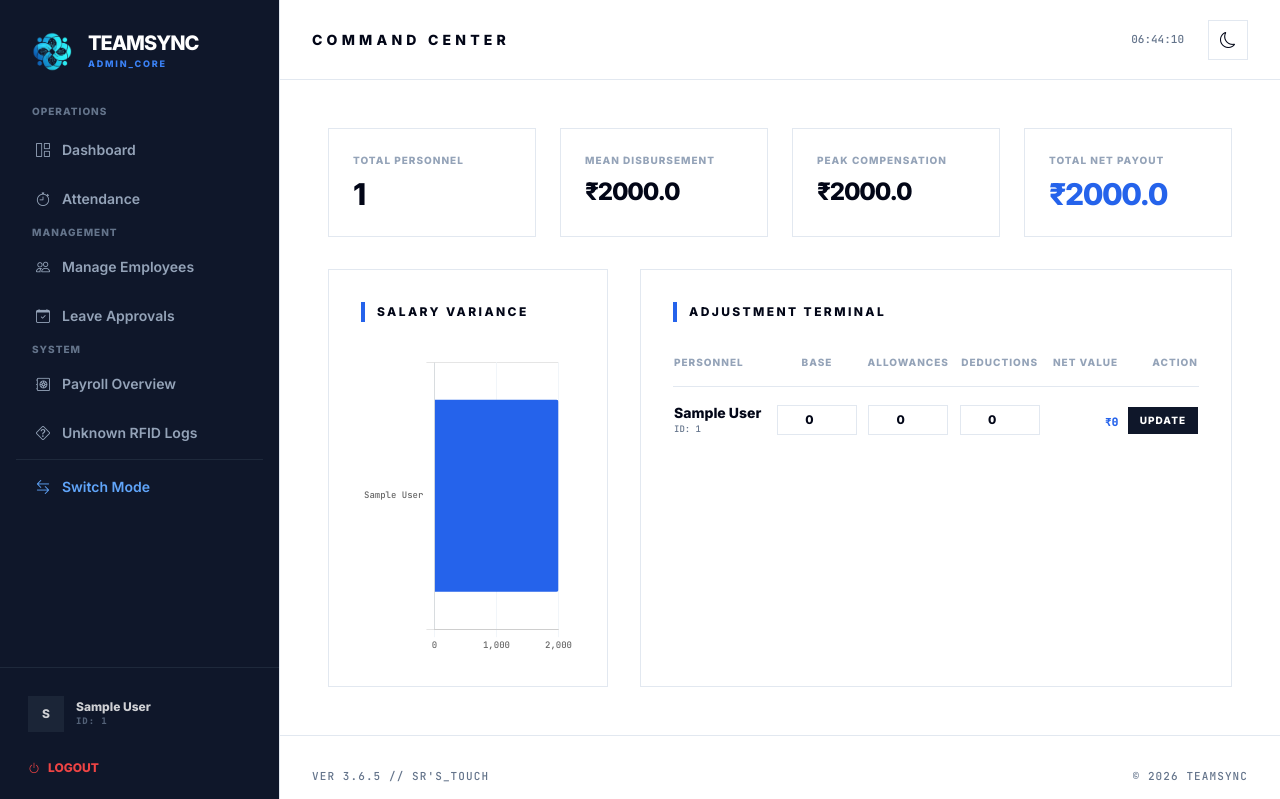
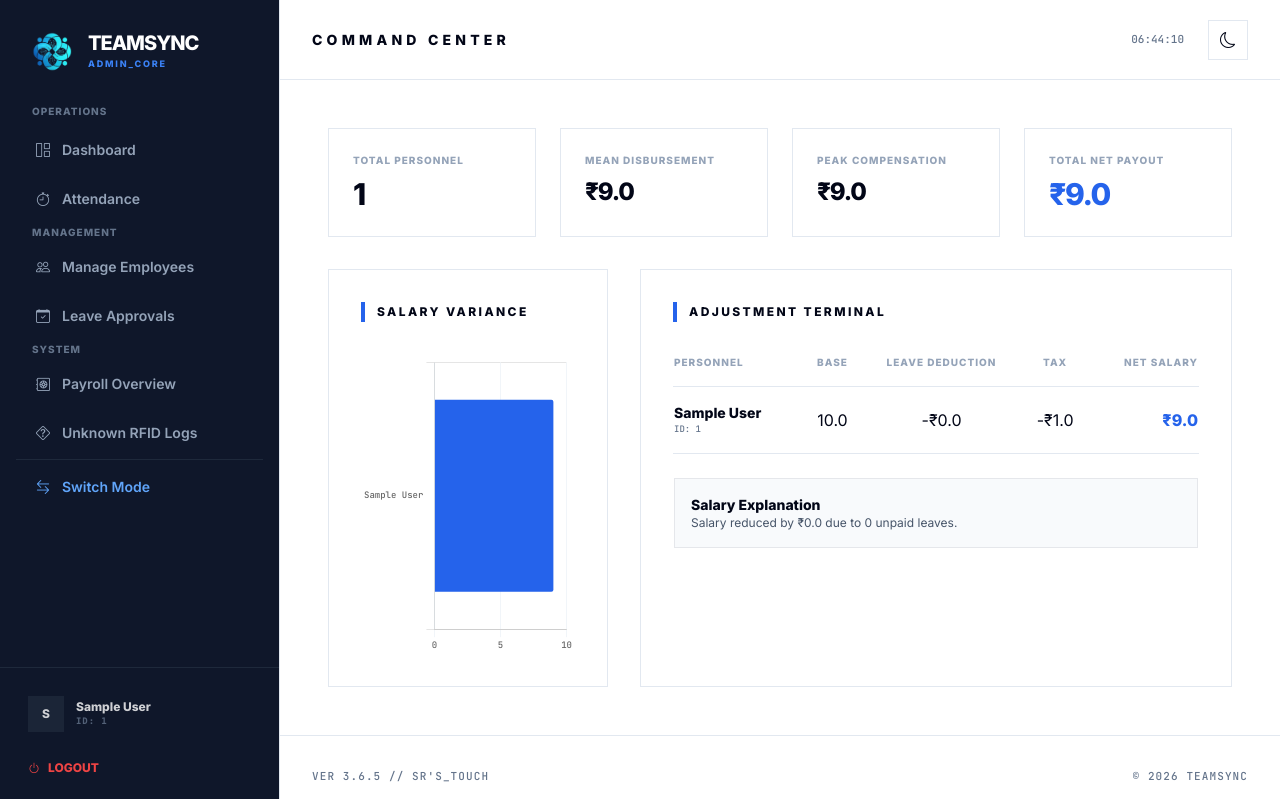
Before and after one commit to akilan97272/Employee-Management-Dashboard, a FastAPI app: page /admin/payroll in a window 1280 px wide. Shown: the top 799 px of the page. Run offline with FastAPI, Linux system fonts and the light colour scheme; a user stored in the database is signed in; tables that the repository leaves empty hold one stand-in row (values such as "Sample post"); some libraries are stand-ins or nearby versions.

Commit message:
payroll new features added

```diff
--- a/main.py
+++ b/main.py
@@ -6,7 +6,7 @@ from sqlalchemy.orm import Session
 from database import SessionLocal, get_db, engine, Base
 from models import User, Attendance, RemovedEmployee, UnknownRFID, Room, Department, Task, LeaveRequest, TeamMember
 from auth import authenticate_user, hash_password
-from sqlalchemy import func
+from sqlalchemy import func, extract
 import random
 import string
 import datetime
@@ -28,7 +28,7 @@ scheduler = BackgroundScheduler()
 from models import (
     User, Attendance, RemovedEmployee, UnknownRFID, Room, Department,
     Task, LeaveRequest, Team, Project, ProjectTask, ProjectAssignment,
-    ProjectTaskAssignee, AttendanceLog, AttendanceDaily
+    ProjectTaskAssignee, AttendanceLog, AttendanceDaily, Payroll
 )
 from team_scheduler import auto_assign_leaders
 
@@ -62,6 +62,111 @@ def get_current_user(request: Request, db: Session = Depends(get_db)):
     if not user:
         raise HTTPException(status_code=401, detail="User not found")
     return user
+
+
+def calculate_monthly_payroll(db, emp, month, year):
+    # First, check for an existing persisted payroll for this employee/month/year
+    try:
+        existing = db.query(Payroll).filter(
+            Payroll.employee_id == emp.employee_id,
+            Payroll.month == month,
+            Payroll.year == year
+        ).first()
+    except Exception:
+        existing = None
+
+    if existing:
+        return {
+            "present_days": existing.present_days,
+            "leave_days": existing.leave_days,
+            "unpaid_leaves": existing.unpaid_leaves,
+            "base_salary": round(existing.base_salary, 2),
+            "leave_deduction": round(existing.leave_deduction, 2),
+            "tax": round(existing.tax, 2),
+            "net_salary": round(existing.net_salary, 2),
+            "explanation": existing.explanation,
+            "locked": bool(existing.locked),
+            "generated_at": existing.created_at
+        }
+
+    # 1️⃣ Present days (from AttendanceDaily)
+    present_days = db.query(func.count()).filter(
+        AttendanceDaily.user_id == emp.id,
+        AttendanceDaily.status.in_("PRESENT", "LATE") if False else AttendanceDaily.status.in_(["PRESENT", "LATE"]),
+        extract("month", AttendanceDaily.date) == month,
+        extract("year", AttendanceDaily.date) == year
+    ).scalar() or 0
+
+    # 2️⃣ Approved leaves
+    leave_days = db.query(func.count()).filter(
+        LeaveRequest.employee_id == emp.employee_id,
+        LeaveRequest.status == "Approved",
+        extract("month", LeaveRequest.start_date) == month,
+        extract("year", LeaveRequest.start_date) == year
+    ).scalar() or 0
+
+    # 3️⃣ Salary rules
+    WORKING_DAYS = 22
+    per_day_salary = (emp.base_salary or 0.0) / WORKING_DAYS if WORKING_DAYS else 0.0
+
+    unpaid_leaves = max(0, (leave_days or 0) - (emp.paid_leaves_allowed or 0))
+    leave_deduction = unpaid_leaves * per_day_salary
+
+    gross_salary = (emp.base_salary or 0.0) - leave_deduction
+    tax = gross_salary * ((emp.tax_percentage or 0.0) / 100.0)
+    allowances = getattr(emp, 'allowances', 0) or 0
+    deductions = getattr(emp, 'deductions', 0) or 0
+    net_salary = gross_salary - tax + allowances - deductions
+
+    # Explanation text for UI
+    base_salary_val = round(emp.base_salary or 0.0, 2)
+    leave_deduction_val = round(leave_deduction, 2)
+    tax_val = round(tax, 2)
+    tax_percentage = emp.tax_percentage or 0.0
+
+    explanation = f"""
+Base Salary: ₹{base_salary_val}
+Unpaid Leaves: {unpaid_leaves}
+Leave Deduction: ₹{leave_deduction_val}
+Tax ({tax_percentage}%): ₹{tax_val}
+"""
+
+    # Persist the generated payroll record so it's locked for future reads
+    payroll_rec = Payroll(
+        employee_id=emp.employee_id,
+        month=month,
+        year=year,
+        present_days=present_days,
+        leave_days=leave_days,
+        unpaid_leaves=unpaid_leaves,
+        base_salary=emp.base_salary or 0.0,
+        leave_deduction=leave_deduction,
+        tax=tax,
+        allowances=allowances,
+        deductions=deductions,
+        net_salary=round(net_salary, 2),
+        explanation=explanation,
+        locked=True
+    )
+    try:
+        db.add(payroll_rec)
+        db.commit()
+        db.refresh(payroll_rec)
+    except Exception:
+        db.rollback()
+
+    return {
+        "present_days": present_days,
+        "leave_days": leave_days,
+        "unpaid_leaves": unpaid_leaves,
+        "base_salary": base_salary_val,
+        "leave_deduction": leave_deduction_val,
+        "tax": tax_val,
+        "net_salary": round(net_salary, 2),
+        "explanation": explanation,
+        "locked": True,
+        "generated_at": payroll_rec.created_at if hasattr(payroll_rec, 'created_at') else None
+    }
 
 @app.get("/", response_class=HTMLResponse)
 async def login_page(request: Request):
@@ -204,6 +309,26 @@ async def remove_employee(request: Request, employee_id: str = Form(...), user:
     db.commit()
     return {"status": "removed", "message": "Employee removed"}
 
+
+@app.post("/admin/set_base_salary")
+async def set_base_salary(
+    employee_id: str = Form(...),
+    base_salary: float = Form(...),
+    user: User = Depends(get_current_user),
+    db: Session = Depends(get_db)
+):
+    if user.role != "admin":
+        raise HTTPException(status_code=403)
+
+    emp = db.query(User).filter(User.employee_id == employee_id).first()
+    if not emp:
+        raise HTTPException(status_code=404, detail="Employee not found")
+
+    emp.base_salary = base_salary
+    db.commit()
+
+    return RedirectResponse("/admin/manage_employees", status_code=303)
+
 #-----------------------------------------
 #ADMIN - MANAGE EMPLOYEE ROUTE
 #-----------------------------------------
@@ -232,6 +357,57 @@ async def admin_manage_employees(request: Request,
         "search": search,
         "current_year": datetime.datetime.utcnow().year
         })
+
+@app.post("/admin/update_employee")
+async def admin_update_employee(request: Request,
+                                 employee_id: str = Form(...),
+                                 name: Optional[str] = Form(None),
+                                 email: Optional[str] = Form(None),
+                                 department: Optional[str] = Form(None),
+                                 role: Optional[str] = Form(None),
+                                 base_salary: Optional[float] = Form(None),
+                                 paid_leaves_allowed: Optional[int] = Form(None),
+                                 tax_percentage: Optional[float] = Form(None),
+                                 user: User = Depends(get_current_user),
+                                 db: Session = Depends(get_db)):
+    if user.role != "admin":
+        raise HTTPException(status_code=403, detail="Access denied")
+
+    emp = db.query(User).filter(User.employee_id == employee_id).first()
+    if not emp:
+        raise HTTPException(status_code=404, detail="Employee not found")
+
+    # Update editable fields if provided
+    if name is not None:
+        emp.name = name
+    if email is not None:
+        emp.email = email
+    if department is not None:
+        emp.department = department
+    if role is not None:
+        emp.role = role
+
+    # Payroll related fields
+    try:
+        if base_salary is not None:
+            emp.base_salary = float(base_salary)
+    except Exception:
+        pass
+
+    try:
+        if paid_leaves_allowed is not None:
+            emp.paid_leaves_allowed = int(paid_leaves_allowed)
+    except Exception:
+        pass
+
+    try:
+        if tax_percentage is not None:
+            emp.tax_percentage = float(tax_percentage)
+    except Exception:
+        pass
+
+    db.commit()
+    return RedirectResponse(url="/admin/manage_employees", status_code=303)
 
 # ----------------------------------------
 # ADMIN TEAM MANAGEMENT ROUTES
@@ -336,32 +512,7 @@ async def assign_team_member(
         db.commit()
 
     return RedirectResponse("/admin/manage_teams", status_code=303)
-#-----------------------------------------
-#ADMIN - PAYROLL UPDATE ROUTE
-#-----------------------------------------
-
-@app.post("/admin/update_salary")
-async def update_salary(
-    employee_id: str = Form(...),
-    basic_salary: float = Form(...),
-    allowances: float = Form(...),
-    deductions: float = Form(...),
-    user: User = Depends(get_current_user),
-    db: Session = Depends(get_db)
-):
-    if user.role != "admin":
-        raise HTTPException(status_code=403, detail="Access denied")
-
-    emp = db.query(User).filter(User.employee_id == employee_id).first()
-    if not emp:
-        raise HTTPException(status_code=404, detail="Employee not found")
-
-    emp.basic_salary = basic_salary
-    emp.allowances = allowances
-    emp.deductions = deductions
-    db.commit()
-
-    return RedirectResponse("/admin/payroll", status_code=303)
+# (Payroll update route removed)
 
 #-----------------------------------------
 #ADMIN - EMPLOYEE DETAILS ROUTE
@@ -454,43 +605,39 @@ async def remove_room(request: Request, room_id: str = Form(...), user: User = D
 @app.get("/admin/payroll", response_class=HTMLResponse)
 async def admin_payroll(
     request: Request,
+    month: int = datetime.date.today().month,
+    year: int = datetime.date.today().year,
     user: User = Depends(get_current_user),
     db: Session = Depends(get_db)
 ):
     if user.role != "admin":
-        raise HTTPException(status_code=403, detail="Access denied")
+        raise HTTPException(status_code=403)
 
     employees = db.query(User).filter(User.is_active == True).all()
-    payroll_data = []
+    payroll = []
 
     for emp in employees:
-        total_hours = db.query(func.sum(Attendance.duration)).filter(
-            Attendance.employee_id == emp.employee_id
-        ).scalar() or 0
-
-        salary = total_hours * 200  # ₹200/hour
-
-        payroll_data.append({
+        data = calculate_monthly_payroll(db, emp, month, year)
+        payroll.append({
             "name": emp.name,
             "employee_id": emp.employee_id,
-            "total_hours": round(total_hours, 2),
-            "salary": round(salary, 2)
+            **data
         })
 
-    total_salary = sum(p["salary"] for p in payroll_data)
-    avg_salary = round(total_salary / len(payroll_data), 2) if payroll_data else 0
-    max_salary = max((p["salary"] for p in payroll_data), default=0)
+    total_salary = sum(p["net_salary"] for p in payroll)
+    avg_salary = round(total_salary / len(payroll), 2) if payroll else 0
+    max_salary = max((p["net_salary"] for p in payroll), default=0)
 
     return templates.TemplateResponse(
         "admin/admin_payroll.html",
         {
             "request": request,
             "user": user,
-            "payroll": payroll_data,
-            "total_salary": total_salary,
+            "payroll": payroll,
+            "total_salary": round(total_salary, 2),
             "avg_salary": avg_salary,
             "max_salary": max_salary,
-            "current_year": datetime.datetime.utcnow().year
+            "current_year": year
         }
     )
 
@@ -975,6 +1122,10 @@ async def employee_payslips_page(request: Request,
                                            "current_year": current_year,
                                            "month": current_year,
                                            "year": current_year})
+    # Use the shared payroll engine
+    payroll = calculate_monthly_payroll(db, user, month, year)
+
+    # Keep total_hours for compatibility/diagnostics
     start_date = datetime.datetime(year, month, 1)
     end_date = datetime.datetime(year, month, monthrange(year, month)[1], 23, 59, 59)
     total_hours = db.query(func.sum(Attendance.duration)).filter(
@@ -982,17 +1133,13 @@ async def employee_payslips_page(request: Request,
         Attendance.entry_time >= start_date,
         Attendance.entry_time <= end_date
     ).scalar() or 0
-    gross_salary = round(total_hours * 200, 2)
-    # Leave count
-    leave_count = db.query(func.count(LeaveRequest.id)).filter(
-        LeaveRequest.employee_id == user.employee_id,
-        LeaveRequest.status == "approved",
-        LeaveRequest.start_date >= start_date,
-        LeaveRequest.end_date <= end_date
-    ).scalar() or 0
-    leave_deduction = round(leave_count * 500, 2)   # ₹500 fine per leave
-    tax_deduction = round(gross_salary * 0.10, 2)
-    net_salary = round(gross_salary - leave_deduction - tax_deduction, 2)
+
+    # Map payroll values for the template (backwards-compatible keys)
+    gross_salary = payroll.get("base_salary")
+    leave_deduction = payroll.get("leave_deduction")
+    tax_deduction = payroll.get("tax")
+    net_salary = payroll.get("net_salary")
+
     return templates.TemplateResponse("employee/employee_payslips.html",
                                       {"request": request, "user": user,
                                        "computed": True,
@@ -1001,6 +1148,7 @@ async def employee_payslips_page(request: Request,
                                        "tax_deduction": tax_deduction,
                                        "leave_deduction": leave_deduction,
                                        "net_salary": net_salary,
+                                       "payroll": payroll,
                                        "current_year": current_year,
                                        "month": month,
                                        "year": year})
@@ -1211,6 +1359,45 @@ async def month_hours(user: User = Depends(get_current_user), db: Session = Depe
 # SCHEDULER SETUP
 # ----------------------------------------
 
+
+def mark_absent():
+    """Mark users with no AttendanceDaily record today as ABSENT.
+
+    This runs as a scheduled job (23:59 daily).
+    """
+    db = SessionLocal()
+    try:
+        today = datetime.date.today()
+
+        all_users = db.query(User).filter(User.is_active == True).all()
+        present_rows = db.query(AttendanceDaily.user_id).filter(
+            AttendanceDaily.date == today
+        ).all()
+
+        present_ids = {p[0] for p in present_rows}
+
+        for u in all_users:
+            if u.id not in present_ids:
+                # Ensure we don't duplicate if another process added it concurrently
+                exists = db.query(AttendanceDaily).filter(
+                    AttendanceDaily.user_id == u.id,
+                    AttendanceDaily.date == today
+                ).first()
+                if not exists:
+                    db.add(AttendanceDaily(
+                        user_id=u.id,
+                        date=today,
+                        status="ABSENT"
+                    ))
+
+        db.commit()
+    except Exception:
+        db.rollback()
+        raise
+    finally:
+        db.close()
+
+
 def scheduler_loop():
     while True:
         auto_assign_leaders()
@@ -1219,6 +1406,8 @@ def scheduler_loop():
 @app.on_event("startup")
 def start_scheduler():
     scheduler.add_job(auto_assign_leaders, 'interval', minutes=5, id="leader_job")
+    # Schedule daily absent marking at 23:59
+    scheduler.add_job(mark_absent, 'cron', hour=23, minute=59, id="mark_absent_job")
     scheduler.start()
 
 @app.on_event("shutdown")
--- a/templates/admin/admin_payroll.html
+++ b/templates/admin/admin_payroll.html
@@ -52,10 +52,10 @@
                     <tr class="border-b border-[var(--border)] text-[10px] font-black uppercase tracking-widest text-slate-400">
                         <th class="pb-4">Personnel</th>
                         <th class="pb-4 text-center">Base</th>
-                        <th class="pb-4 text-center">Allowances</th>
-                        <th class="pb-4 text-center">Deductions</th>
-                        <th class="pb-4 text-right">Net Value</th>
-                        <th class="pb-4 text-right">Action</th>
+                        <th class="pb-4 text-center">Leave Deduction</th>
+                        <th class="pb-4 text-center">Tax</th>
+                        <th class="pb-4 text-right">Net Salary</th>
+
                     </tr>
                 </thead>
                 <tbody class="divide-y divide-[var(--border)]">
@@ -66,36 +66,23 @@
                             <p class="executive-mono text-[9px] text-slate-500 uppercase">ID: {{ p.employee_id }}</p>
                         </td>
 
-                        <form method="post" action="/admin/update_salary" class="contents">
-                            <input type="hidden" name="employee_id" value="{{ p.employee_id }}">
+                          <td class="py-4 text-center">{{ p.base_salary | round(2) }}</td>
 
-                            <td class="py-4 text-center">
-                                <input type="number" step="0.01" name="basic_salary" value="{{ p.basic_salary | default(0) }}"
-                                       class="w-20 bg-[var(--bg)] border border-[var(--border)] p-1.5 text-xs font-bold text-center outline-none focus:border-blue-600">
-                            </td>
+                          <td class="py-4 text-center">-₹{{ p.leave_deduction | round(2) }}</td>
 
-                            <td class="py-4 text-center">
-                                <input type="number" step="0.01" name="allowances" value="{{ p.allowances | default(0) }}"
-                                       class="w-20 bg-[var(--bg)] border border-[var(--border)] p-1.5 text-xs font-bold text-center outline-none focus:border-blue-600">
-                            </td>
+                          <td class="py-4 text-center">-₹{{ p.tax | round(2) }}</td>
 
-                            <td class="py-4 text-center">
-                                <input type="number" step="0.01" name="deductions" value="{{ p.deductions | default(0) }}"
-                                       class="w-20 bg-[var(--bg)] border border-[var(--border)] p-1.5 text-xs font-bold text-center outline-none focus:border-red-600">
-                            </td>
-
-                            <td class="py-4 text-right">
-                                <span class="executive-mono font-bold text-blue-600">
-                                    ₹{{ (p.basic_salary | default(0) + p.allowances | default(0) - p.deductions | default(0)) | round(2) }}
-                                </span>
-                            </td>
-
-                            <td class="py-4 text-right">
-                                <button type="submit" class="px-3 py-1.5 bg-slate-900 text-white text-[10px] font-black uppercase tracking-widest hover:bg-blue-600 transition-all">
-                                    Update
-                                </button>
-                            </td>
-                        </form>
+                          <td class="py-4 text-right font-bold text-blue-600">₹{{ p.net_salary | round(2) }}</td>
+                    </tr>
+                    <tr>
+                      <td colspan="5" class="py-2">
+                        <div class="mt-4 p-4 bg-slate-50 border">
+                          <h4 class="font-bold text-sm">Salary Explanation</h4>
+                          <p class="text-xs text-slate-600">
+                            Salary reduced by ₹{{ p.leave_deduction | round(2) }} due to {{ p.unpaid_leaves }} unpaid leaves.
+                          </p>
+                        </div>
+                      </td>
                     </tr>
                     {% endfor %}
                 </tbody>
@@ -107,8 +94,8 @@
 
 <script src="https://cdn.jsdelivr.net/npm/chart.js"></script>
 <script>
-const labels = {{ payroll | map(attribute='name') | list | safe if payroll else [] }};
-const values = {{ payroll | map(attribute='salary') | list | safe if payroll else [] }};
+const labels = {{ (payroll | map(attribute='name') | list) | tojson }};
+const values = {{ (payroll | map(attribute='net_salary') | list) | tojson }};
 
 new Chart(document.getElementById('payrollChart'), {
   type: 'bar',
```
Also changed, not shown: models.py (+29 -2 lines), templates/admin/admin_employee_details.html (+7 -0 lines), templates/admin/admin_manage.html (+26 -3 lines), templates/employee/employee_payslips.html (+8 -0 lines).
